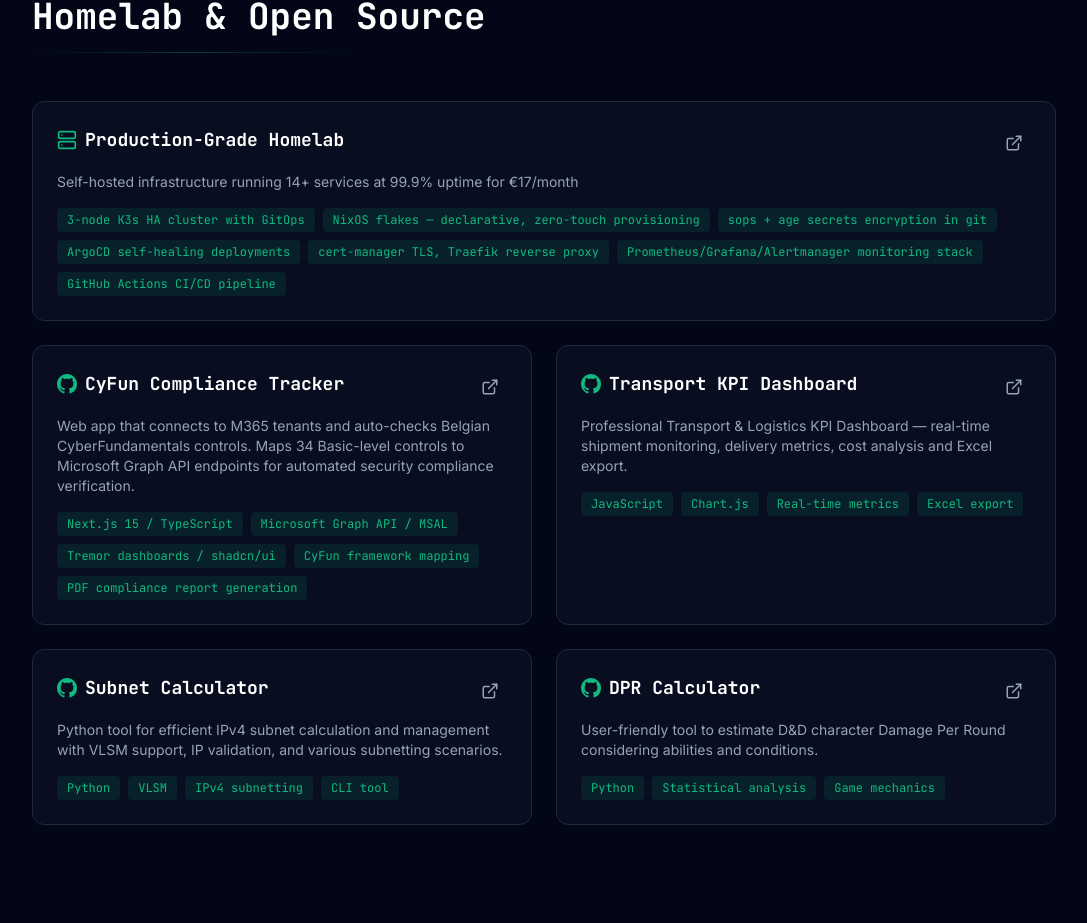
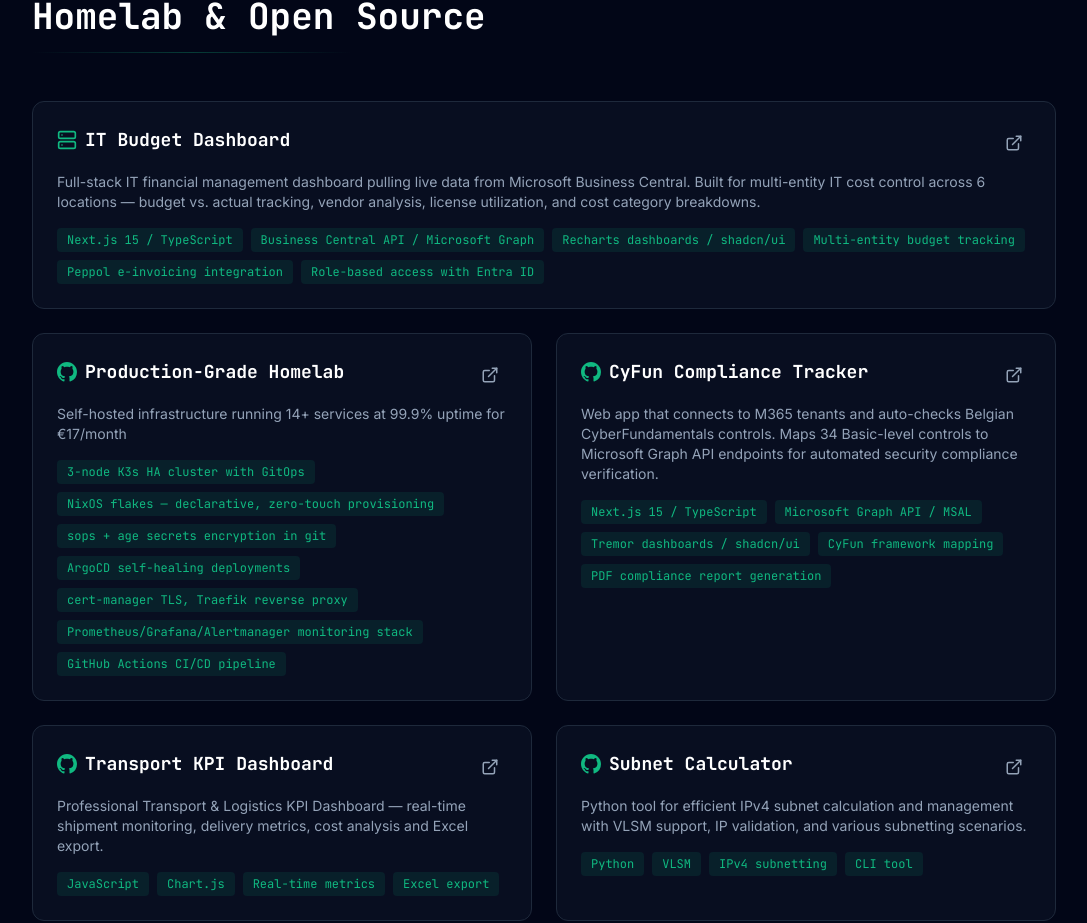
Before and after one commit to Yasuke2000/david-delporte-cv, a Next.js app: page / in a window 1280 px wide. Shown: the part 4338-5261 px from the top of the page, without its empty margins (96-1183 px from the left). Built offline with nearby package versions, Linux system fonts and the light colour scheme.

Commit message:
Add IT Budget Dashboard as featured project
Adds the IT finance dashboard (it-finance.daviddelporte.com) as the
first project in the portfolio — highlighting BC integration,
multi-entity cost control, and IT financial management capabilities.

```diff
--- a/data/resume.ts
+++ b/data/resume.ts
@@ -177,6 +177,19 @@
 
 export const projects: Project[] = [
   {
+    name: 'IT Budget Dashboard',
+    url: 'https://it-finance.daviddelporte.com',
+    description: 'Full-stack IT financial management dashboard pulling live data from Microsoft Business Central. Built for multi-entity IT cost control across 6 locations — budget vs. actual tracking, vendor analysis, license utilization, and cost category breakdowns.',
+    tech: [
+      'Next.js 15 / TypeScript',
+      'Business Central API / Microsoft Graph',
+      'Recharts dashboards / shadcn/ui',
+      'Multi-entity budget tracking',
+      'Peppol e-invoicing integration',
+      'Role-based access with Entra ID',
+    ],
+  },
+  {
     name: 'Production-Grade Homelab',
     url: 'https://homelab.daviddelporte.com',
     description: 'Self-hosted infrastructure running 14+ services at 99.9% uptime for \u20AC17/month',
```
